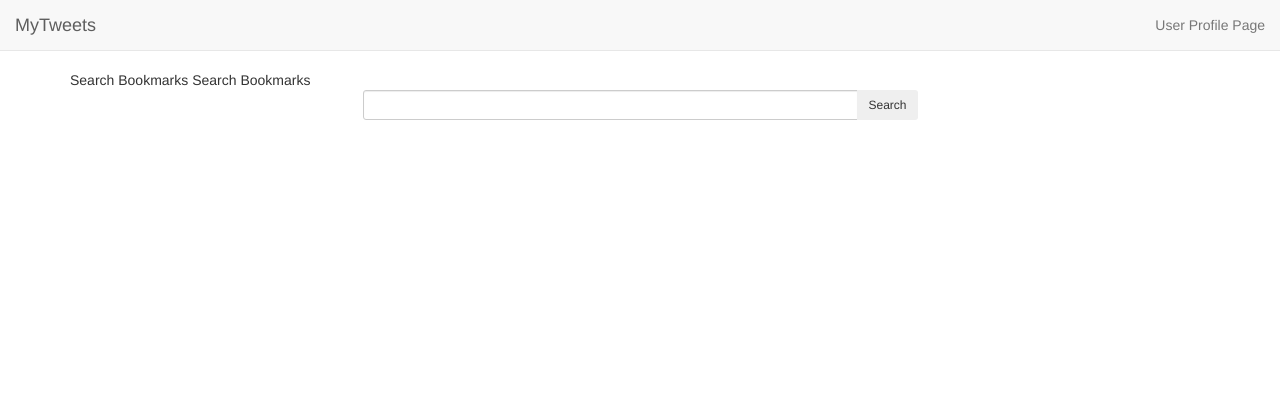
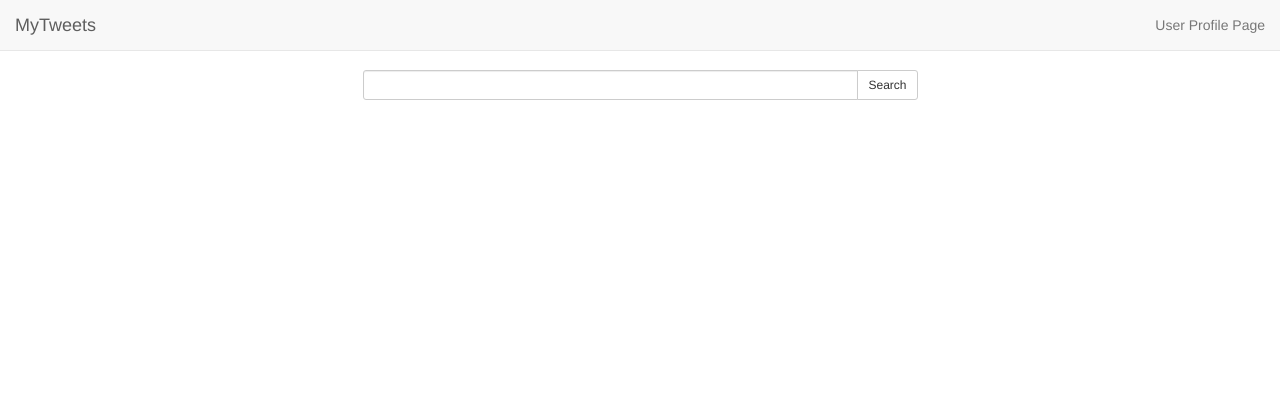
Before and after one commit to abdullah7/mytweets, a Django app: page /search/ in a window 1280 px wide. Shown: the top 420 px of the page. Run offline with Django 3.2, Linux system fonts and the light colour scheme; some libraries are stand-ins or nearby versions.

Commit message:
Minor cosmatic changes in templates

```diff
--- a/templates/profile.html
+++ b/templates/profile.html
@@ -12,7 +12,7 @@
             {{ form.country.as_hidden }}
 
             <div>
-                <button class="btn btn-primary"
+                <button class="btn btn-lg btn-primary"
                         type="submit">
                     Tweet
                 </button>
--- a/templates/search.html
+++ b/templates/search.html
@@ -2,9 +2,6 @@
 {% load staticfiles %}
 
 {% block content %}
-{% block title %}Search Bookmarks{% endblock %}
-{% block head %}Search Bookmarks{% endblock %}
-
 <div class="row clearfix">
     <div class="col-md-6 col-md-offset-3 column">
         <form id="search-form" action="" method="post">
@@ -13,7 +10,7 @@
                 {{ search.query.errors }}
                 {{ search.query }}
                 <span class="input-group-btn">
-                    <button class="btn btn-search" type="submit">Search</button>
+                    <button class="btn btn-default" type="submit">Search</button>
                 </span>
             </div> <!-- /input-group -->
         </form>
```
Also changed, not shown: tweets/forms.py (line endings or trailing spaces).
